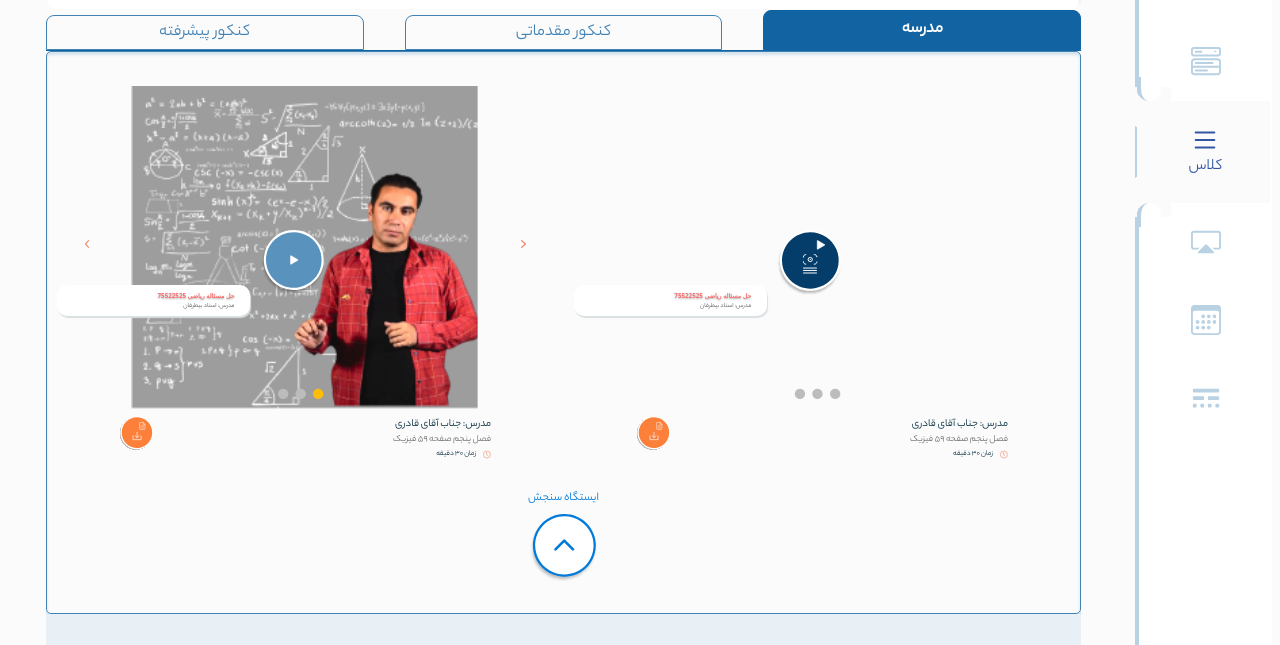
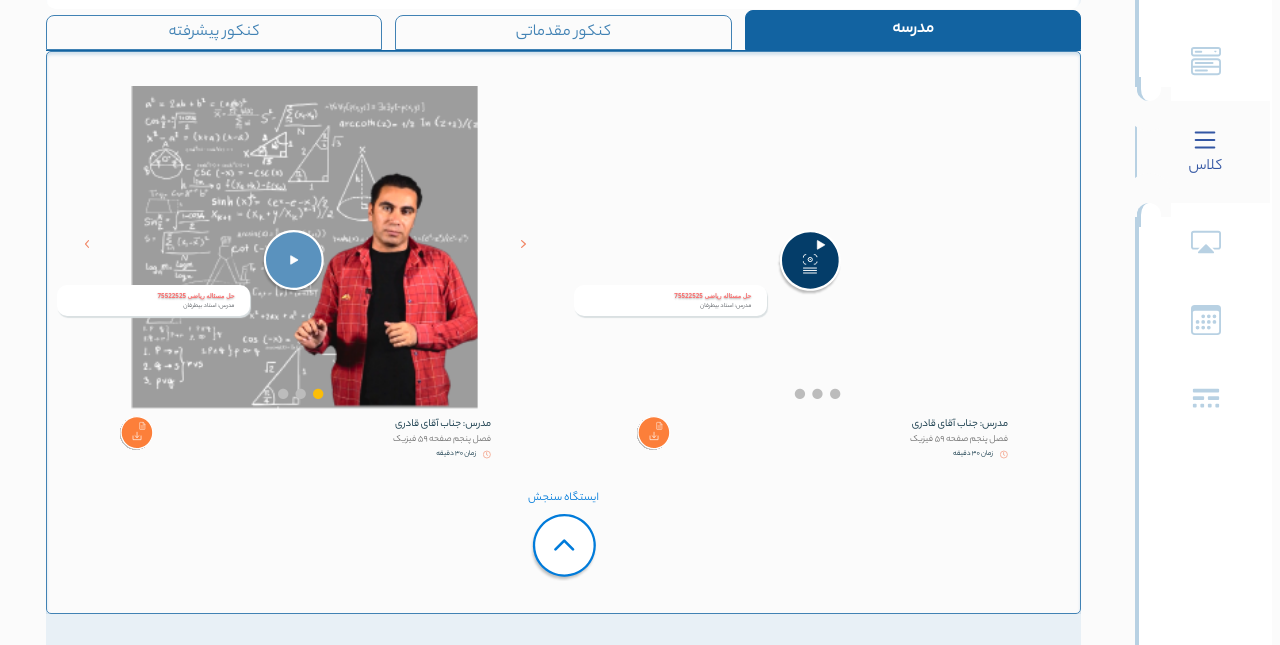
Before and after one commit to alimoqimi97/html_frontend, a website: page pages/package.html in a window 1280 px wide. Shown: the part 155-800 px from the top of the page. Drawn offline with Linux system fonts and the light colour scheme.

Commit message:
tab sizes updated for 744

```diff
--- a/pages/styles.css
+++ b/pages/styles.css
@@ -282,7 +282,7 @@ p.PACKAGE-package-name {
 }
 
 .PACKAGE-tabs .PACKAGE-category li {
-  @apply w-[32.3%] md:w-[30.7%] flex items-end;
+  @apply w-[32.3%] md:w-[32.52%] flex items-end;
 }
 
 .PACKAGE-tabs .PACKAGE-category li a {
```
Also changed, not shown: dist/output.css.
